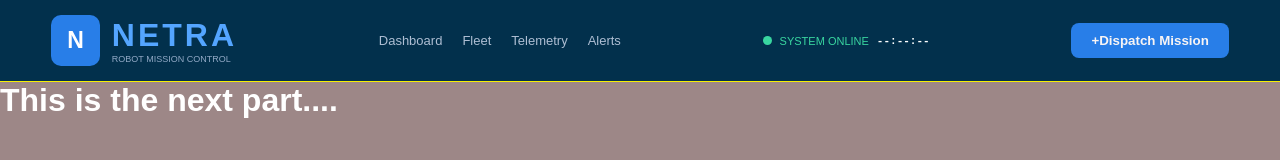
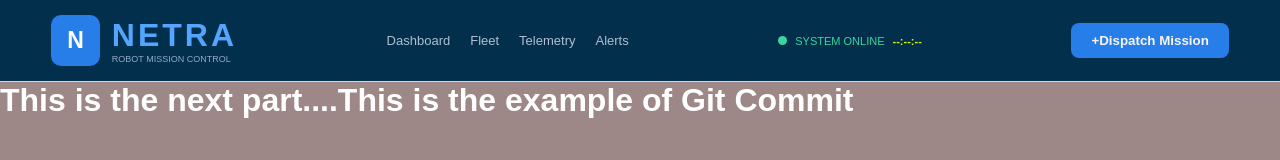
Before and after one commit to srithars/NETRA1, a plain HTML site: page index.html in a window 1280 px wide. Drawn offline with Linux system fonts and the light colour scheme.

Commit message:
version3-21.11.2026

```diff
--- a/index.html
+++ b/index.html
@@ -38,7 +38,7 @@
 
     </header>
 
-    <h1>This is the next part....</h1>
+    <h1>This is the next part....This is the example of Git Commit</h1>
 
    <script src="/script.js"></script>
 
--- a/style.css
+++ b/style.css
@@ -95,6 +95,6 @@ nav a:hover{
 }
 
 #clock{
-    color:white;
-    font-family:monospace;
+    color:rgb(209, 240, 9);
+    font-family:Arial, Helvetica, sans-serif;
 }
```
